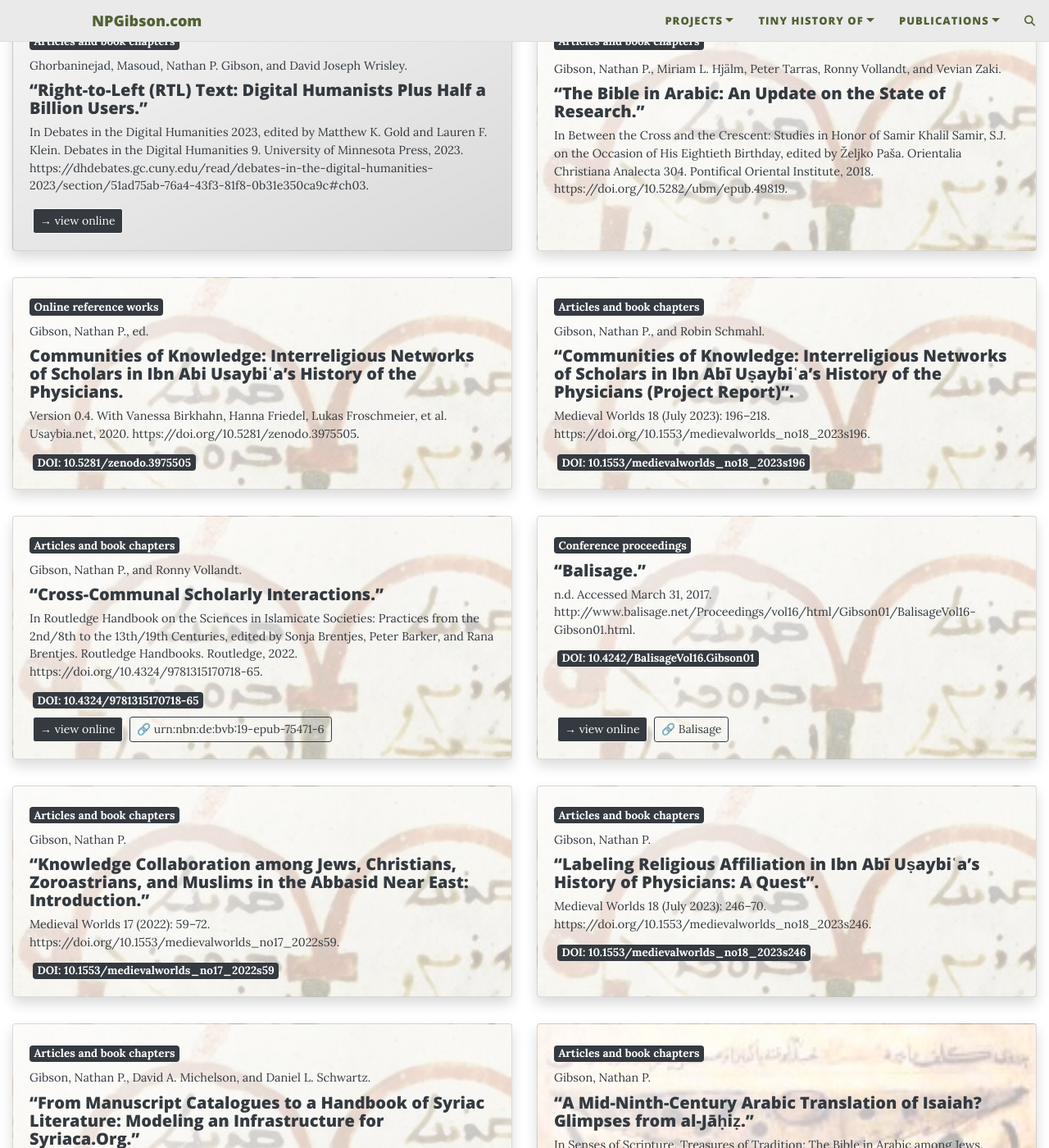
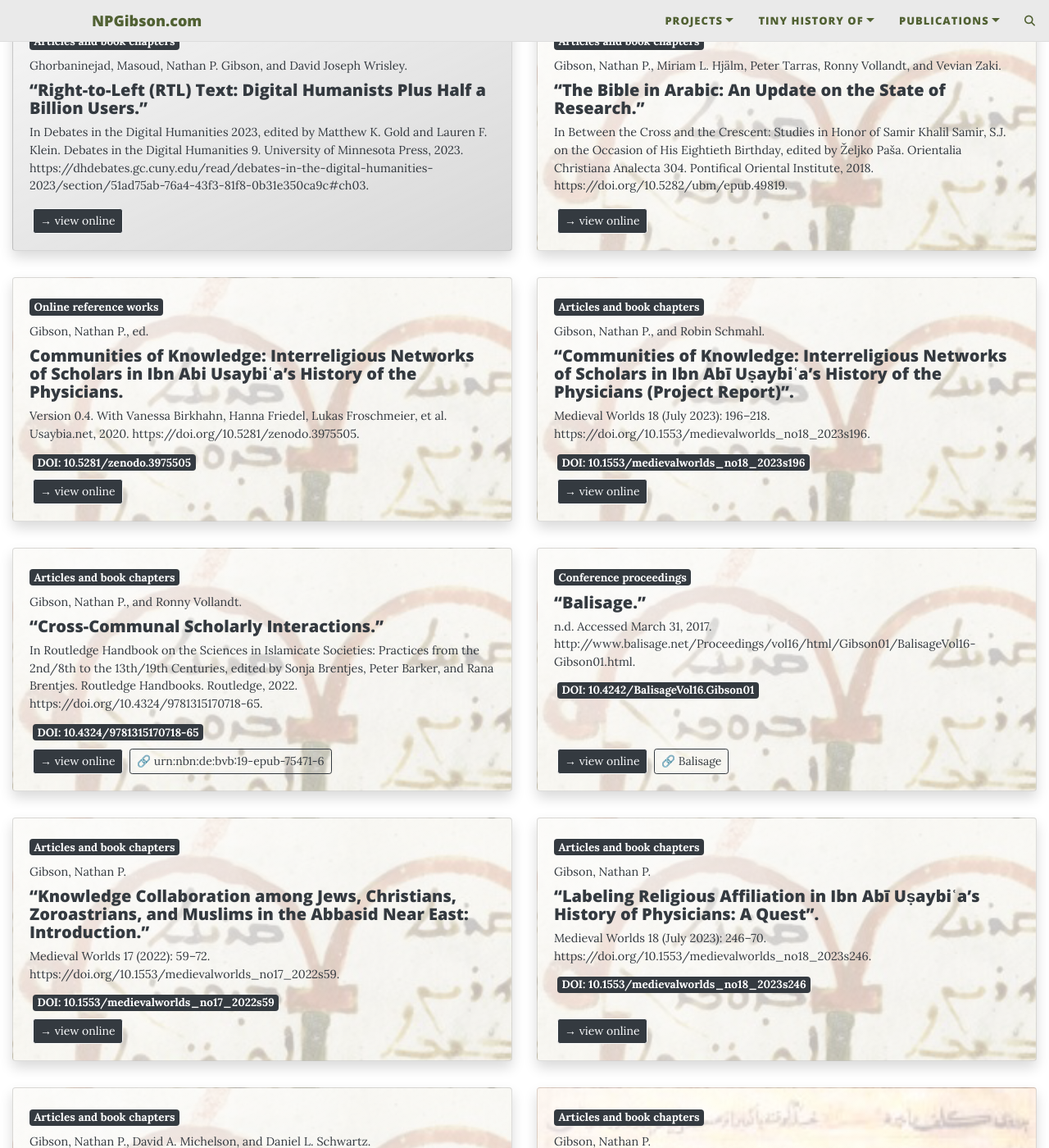
Before and after one commit to nathangibson/nathangibson.github.io, a Jekyll site: the page built from publications.md, in a window 1280 px wide and 1400 px high, scrolled down 864 px. Shown: the whole window at 82% size. Built offline with Jekyll 4.4.1, drawn with Linux system fonts in a browser that asks for light colours; comment, search, counter and statistics services are not loaded; some of the changed text lies outside the part shown.

Commit message:
Fix URL reference

```diff
--- a/_includes/publication-body.html
+++ b/_includes/publication-body.html
@@ -35,7 +35,7 @@
 {%- endif -%}
 
 <!-- Attachments (links) -->
-{%- if pub.attachments or pub.url -%}
+{%- if pub.attachments or pub.URL -%}
 <div class="publication-attachments mt-auto pt-2">
   <div class="d-flex flex-wrap gap-2">
     {%- if pub.URL -%}
```
